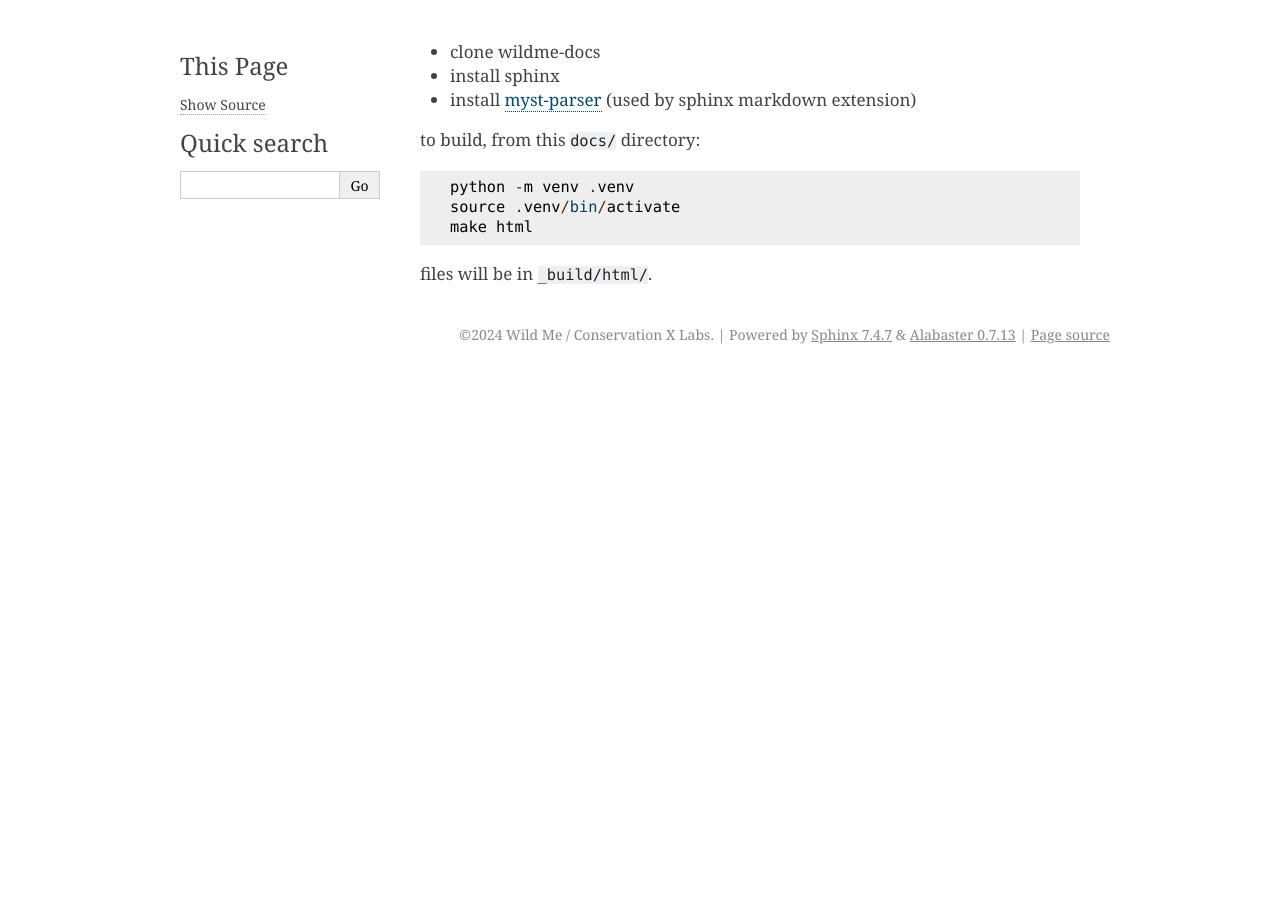
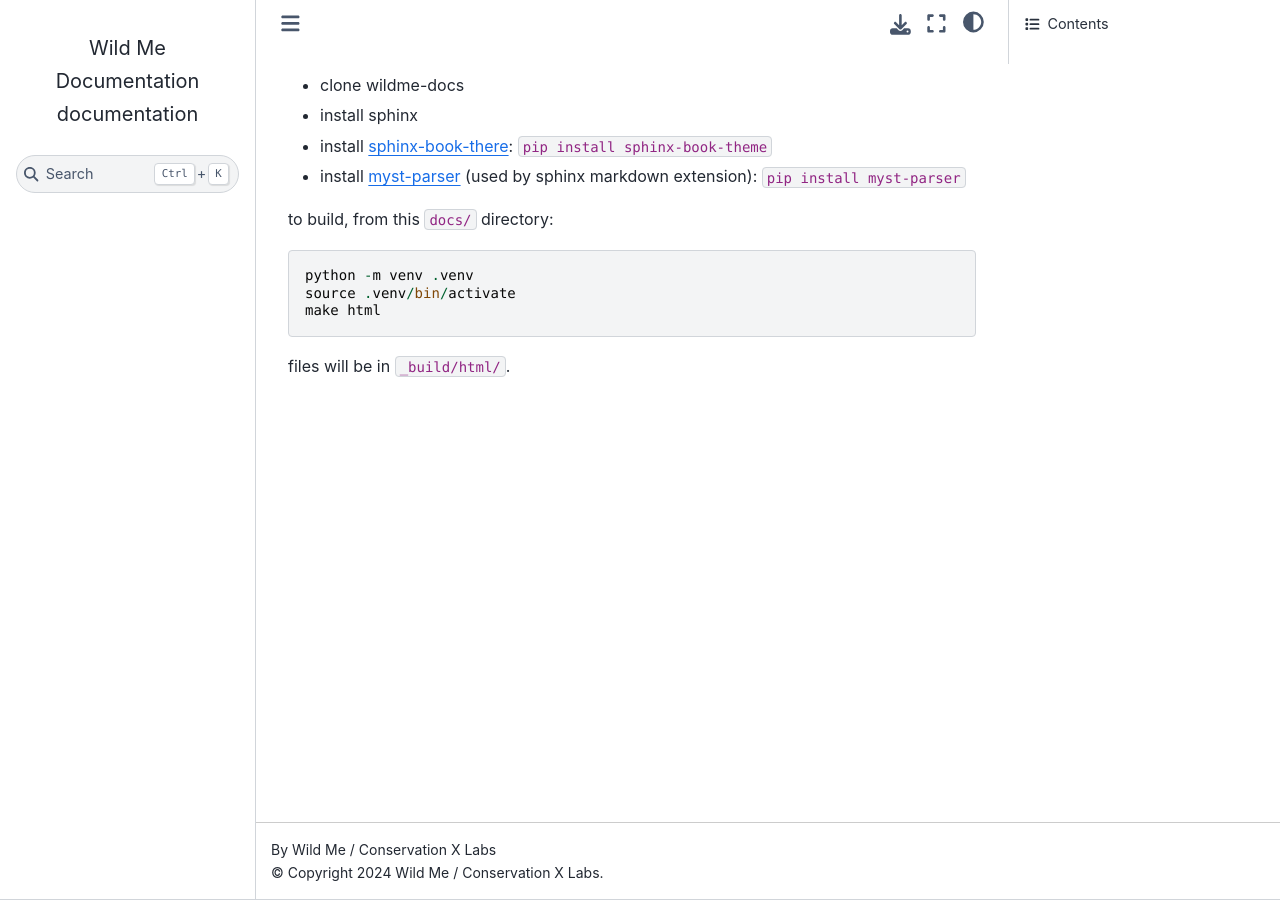
Before and after one commit to WildMeOrg/wildbook-docs, a Sphinx documentation site: the page built from docs/README.md, in a window 1280 px wide. Built offline with Sphinx 7.4.7 and the Sphinx Book theme 1.1.4, drawn with Linux system fonts in a browser that asks for light colours.

Commit message:
use book theme

````diff
--- a/docs/README.md
+++ b/docs/README.md
@@ -1,6 +1,7 @@
 - clone wildme-docs
 - install sphinx
-- install [myst-parser](https://www.sphinx-doc.org/en/master/usage/markdown.html) (used by sphinx markdown extension)
+- install [sphinx-book-there](https://sphinx-book-theme.readthedocs.io/en/stable/tutorials/get-started.html): `pip install sphinx-book-theme`
+- install [myst-parser](https://www.sphinx-doc.org/en/master/usage/markdown.html) (used by sphinx markdown extension): `pip install myst-parser`
 
 to build, from this `docs/` directory:
 ```
--- a/docs/conf.py
+++ b/docs/conf.py
@@ -16,12 +16,12 @@ author = 'Wild Me / Conservation X Labs'
 extensions = ['myst_parser']
 
 templates_path = ['_templates']
-exclude_patterns = ['_build', 'Thumbs.db', '.DS_Store']
+exclude_patterns = ['_build', 'Thumbs.db', '.DS_Store', '.venv']
 
 
 
 # -- Options for HTML output -------------------------------------------------
 # https://www.sphinx-doc.org/en/master/usage/configuration.html#options-for-html-output
 
-html_theme = 'alabaster'
+html_theme = 'sphinx_book_theme'
 html_static_path = ['_static']
````
